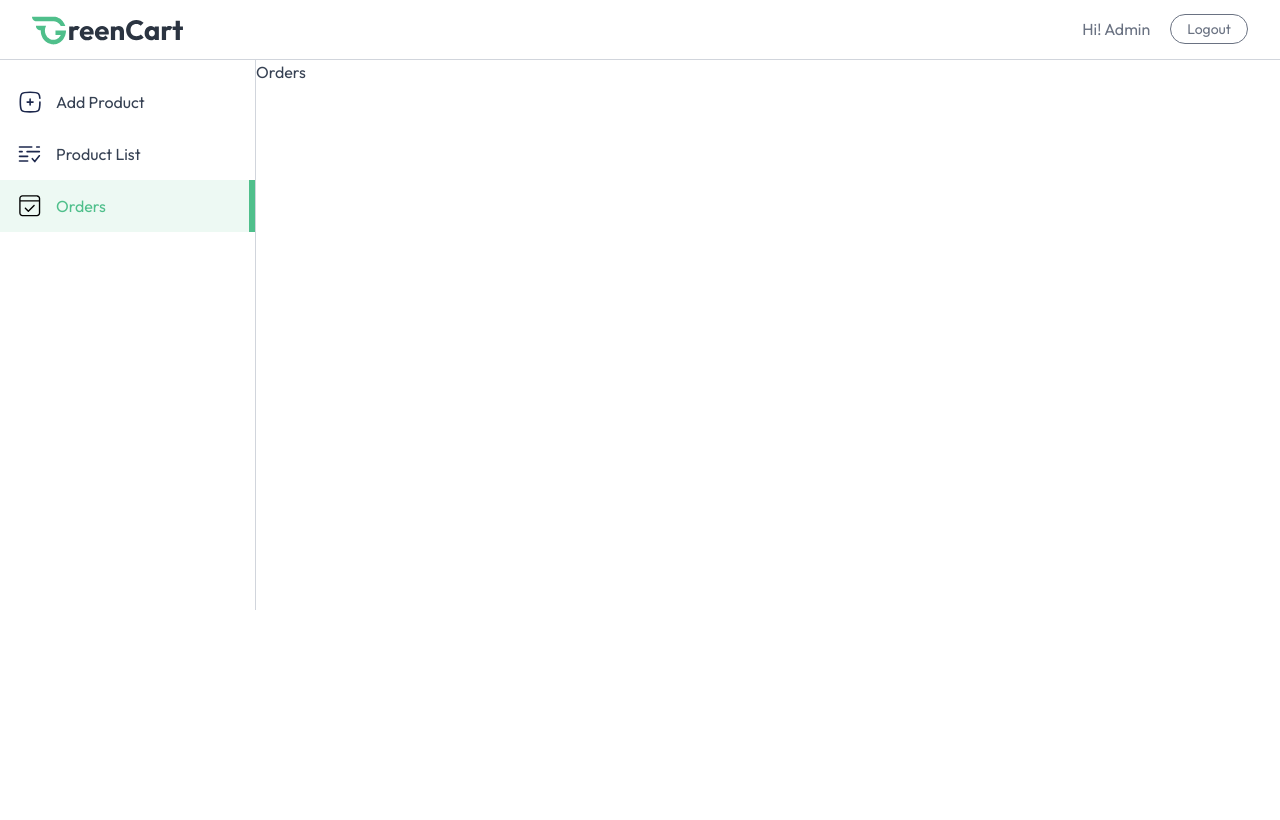
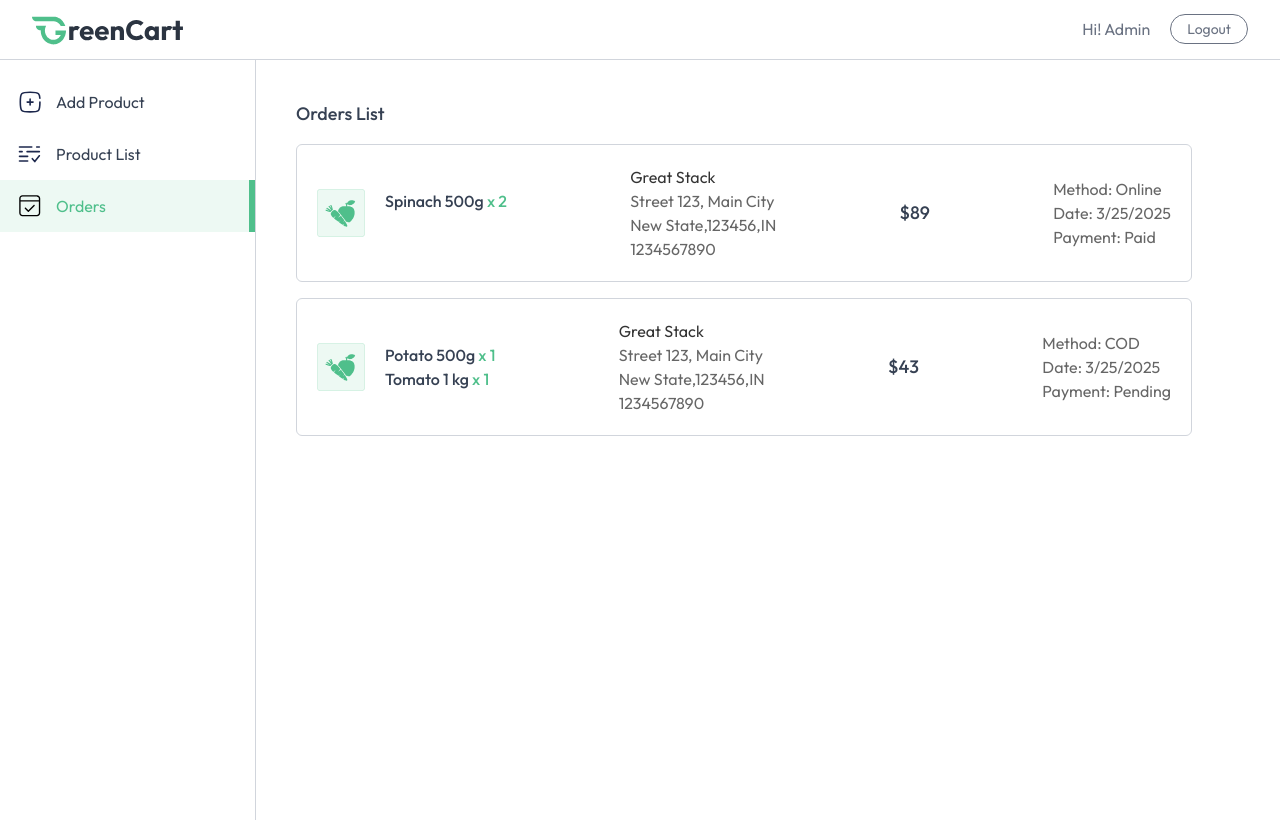
Before and after one commit to callmeskyy111/greencart-mern, a React (Vite) app in the folder client/: page /seller/orders in a window 1280 px wide. Both pictures are taken after typing "name@example.com", "Sample123" into the empty fields and a click on the button "Login". Built offline with nearby package versions, Linux system fonts and the light colour scheme.

Commit message:
Frontend And Seller Dashboard ✅

```diff
--- a/client/src/components/seller/AddProduct.jsx
+++ b/client/src/components/seller/AddProduct.jsx
@@ -1,5 +1,5 @@
 import React, { useState } from "react";
-import { assets } from "../../assets/assets";
+import { assets, categories } from "../../assets/assets";
 
 function AddProduct() {
   const [files, setFiles] = useState([]);
@@ -57,6 +57,7 @@
           </label>
           <input
             onChange={(evt) => setName(evt.target.value)}
+            value={name}
             id="product-name"
             type="text"
             placeholder="Type here"
@@ -71,6 +72,8 @@
             Product Description
           </label>
           <textarea
+            onChange={(evt) => setDescription(evt.target.value)}
+            value={description}
             id="product-description"
             rows={4}
             className="outline-none md:py-2.5 py-2 px-3 rounded border border-gray-500/40 resize-none"
@@ -82,15 +85,13 @@
           </label>
           <select
             id="category"
+            onChange={(evt) => setCategory(evt.target.value)}
+            value={category}
             className="outline-none md:py-2.5 py-2 px-3 rounded border border-gray-500/40">
             <option value="">Select Category</option>
-            {[
-              { name: "Electronics" },
-              { name: "Clothing" },
-              { name: "Accessories" },
-            ].map((item, index) => (
-              <option key={index} value={item.name}>
-                {item.name}
+            {categories.map((item, idx) => (
+              <option key={idx} value={item.path}>
+                {item.path}
               </option>
             ))}
           </select>
@@ -101,6 +102,8 @@
               Product Price
             </label>
             <input
+              onChange={(evt) => setPrice(evt.target.value)}
+              value={price}
               id="product-price"
               type="number"
               placeholder="0"
@@ -114,6 +117,8 @@
             </label>
             <input
               id="offer-price"
+              onChange={(evt) => setOfferPrice(evt.target.value)}
+              value={offerPrice}
               type="number"
               placeholder="0"
               className="outline-none md:py-2.5 py-2 px-3 rounded border border-gray-500/40"
@@ -121,7 +126,7 @@
             />
           </div>
         </div>
-        <button className="px-8 py-2.5 bg-primary text-white font-medium rounded">
+        <button className="px-8 py-2.5 bg-primary hover:bg-primary-dull cursor-pointer text-white font-medium rounded">
           ADD
         </button>
       </form>
--- a/client/src/components/seller/Orders.jsx
+++ b/client/src/components/seller/Orders.jsx
@@ -1,9 +1,76 @@
-import React from 'react'
+import { useEffect, useState } from "react";
+import { useAppContext } from "../../context/AppContext";
+import { assets, dummyOrders } from "../../assets/assets";
 
-function Orders() {
+const Orders = () => {
+  const { currency } = useAppContext();
+  const [orders, setOrders] = useState([]);
+
+  async function fetchOrders() {
+    setOrders(dummyOrders);
+  }
+
+  //fetch the orders whenever the component is loaded
+  useEffect(() => {
+    fetchOrders();
+  }, []);
+
   return (
-    <div>Orders</div>
-  )
-}
+    <div className="no-scrollbar flex-1 h-[95vh] overflow-y-scroll">
+      <div className="md:p-10 p-4 space-y-4">
+        <h2 className="text-lg font-medium">Orders List</h2>
+        {orders.map((order, index) => (
+          <div
+            key={index}
+            className="flex flex-col md:items-center gap-5 p-5 max-w-4xl rounded-md border border-gray-300 md:flex-row justify-between">
+            <div className="flex gap-5 max-w-80">
+              <img
+                className="w-12 h-12 object-cover"
+                src={assets.box_icon}
+                alt="box-icon"
+              />
+              <div className="">
+                {order.items.map((item, index) => (
+                  <div key={index} className="flex flex-col">
+                    <p className="font-medium">
+                      {item.product.name}{" "}
+                      <span className="text-primary">x {item.quantity}</span>
+                    </p>
+                  </div>
+                ))}
+              </div>
+            </div>
 
-export default Orders
+            <div className="text-sm md:text-base text-black/60">
+              <p className="text-black/80">
+                {order.address.firstName} {order.address.lastName}
+              </p>
+              <p>
+                {order.address.street}, {order.address.city}
+              </p>
+              <p>
+                {order.address.state},{order.address.zipcode},
+                {order.address.country}
+              </p>
+              <p></p>
+              <p>{order.address.phone}</p>
+            </div>
+
+            <p className="font-medium text-lg my-auto">
+              {currency}
+              {order.amount}
+            </p>
+
+            <div className="flex flex-col text-sm md:text-base text-black/60">
+              <p>Method: {order.paymentType}</p>
+              <p>Date: {new Date(order.createdAt).toLocaleDateString()}</p>
+              <p>Payment: {order.isPaid ? "Paid" : "Pending"}</p>
+            </div>
+          </div>
+        ))}
+      </div>
+    </div>
+  );
+};
+
+export default Orders;
--- a/client/src/components/seller/ProductList.jsx
+++ b/client/src/components/seller/ProductList.jsx
@@ -1,9 +1,59 @@
-import React from 'react'
+import React from "react";
+import { useAppContext } from "../../context/AppContext";
 
 function ProductList() {
+  const { currency, products } = useAppContext();
   return (
-    <div>ProductList</div>
-  )
+    <div className="no-scrollbar flex-1 h-[95vh] overflow-y-scroll flex flex-col justify-between">
+      <div className="w-full md:p-10 p-4">
+        <h2 className="pb-4 text-lg font-medium">All Products</h2>
+        <div className="flex flex-col items-center max-w-4xl w-full overflow-hidden rounded-md bg-white border border-gray-500/20">
+          <table className="md:table-auto table-fixed w-full overflow-hidden">
+            <thead className="text-gray-900 text-sm text-left">
+              <tr>
+                <th className="px-4 py-3 font-semibold truncate">Product</th>
+                <th className="px-4 py-3 font-semibold truncate">Category</th>
+                <th className="px-4 py-3 font-semibold truncate hidden md:block">
+                  Selling Price
+                </th>
+                <th className="px-4 py-3 font-semibold truncate">In Stock</th>
+              </tr>
+            </thead>
+            <tbody className="text-sm text-gray-500">
+              {products.map((product) => (
+                <tr key={product._id} className="border-t border-gray-500/20">
+                  <td className="md:px-4 pl-2 md:pl-4 py-3 flex items-center space-x-3 truncate">
+                    <div className="border border-gray-300 rounded p-2">
+                      <img
+                        src={product.image[0]}
+                        alt="Product"
+                        className="w-16"
+                      />
+                    </div>
+                    <span className="truncate max-sm:hidden w-full">
+                      {product.name}
+                    </span>
+                  </td>
+                  <td className="px-4 py-3">{product.category}</td>
+                  <td className="px-4 py-3 max-sm:hidden">
+                    {currency}
+                    {product.offerPrice}
+                  </td>
+                  <td className="px-4 py-3">
+                    <label className="relative inline-flex items-center cursor-pointer text-gray-900 gap-3">
+                      <input type="checkbox" className="sr-only peer" />
+                      <div className="w-12 h-7 bg-slate-300 rounded-full peer peer-checked:bg-primary transition-colors duration-200"></div>
+                      <span className="dot absolute left-1 top-1 w-5 h-5 bg-white rounded-full transition-transform duration-200 ease-in-out peer-checked:translate-x-5"></span>
+                    </label>
+                  </td>
+                </tr>
+              ))}
+            </tbody>
+          </table>
+        </div>
+      </div>
+    </div>
+  );
 }
 
-export default ProductList
+export default ProductList;
--- a/client/src/pages/seller/SellerLayout.jsx
+++ b/client/src/pages/seller/SellerLayout.jsx
@@ -39,7 +39,7 @@
         </div>
       </div>
       <div className="flex">
-        <div className="md:w-64 w-16 border-r h-[550px] text-base border-gray-300 pt-4 flex flex-col transition-all duration-300">
+        <div className="md:w-64 w-16 border-r h-[95vh] text-base border-gray-300 pt-4 flex flex-col">
           {sidebarLinks.map((item) => (
             <NavLink
               to={item.path}
```
